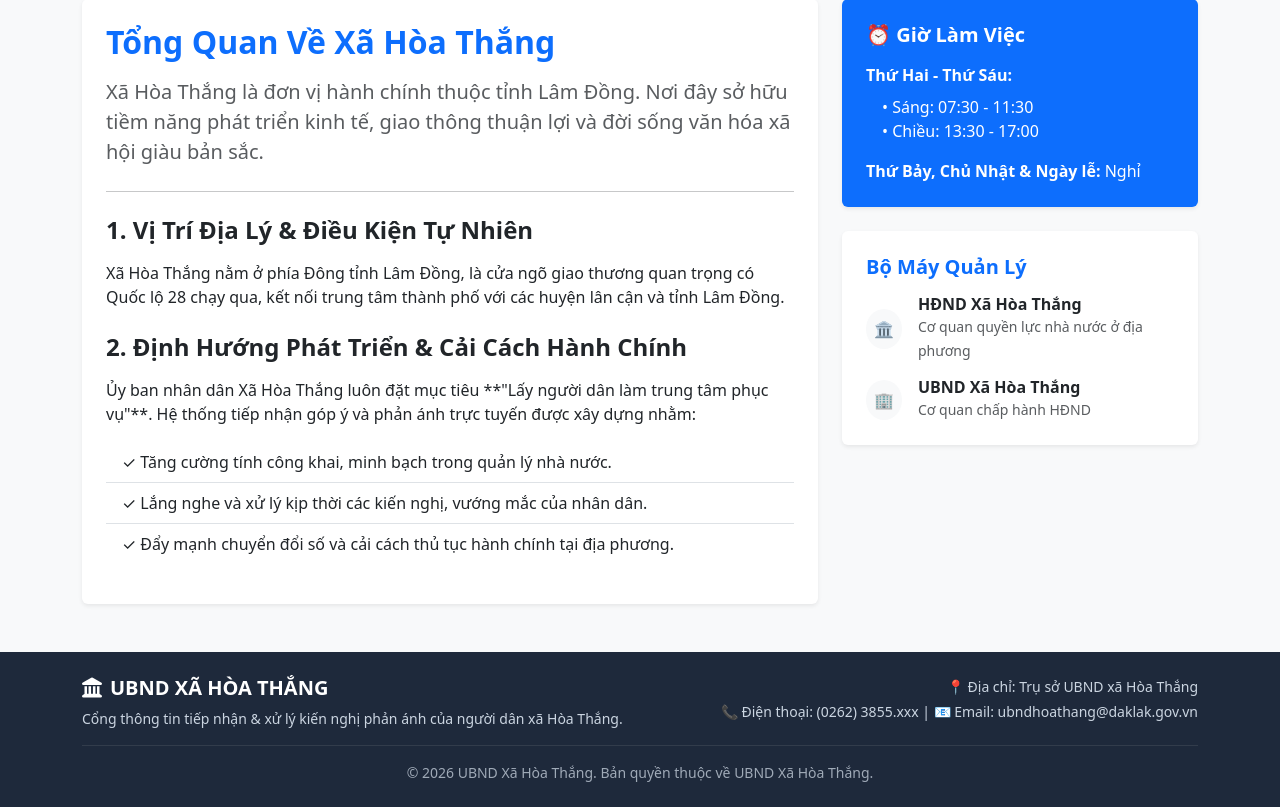
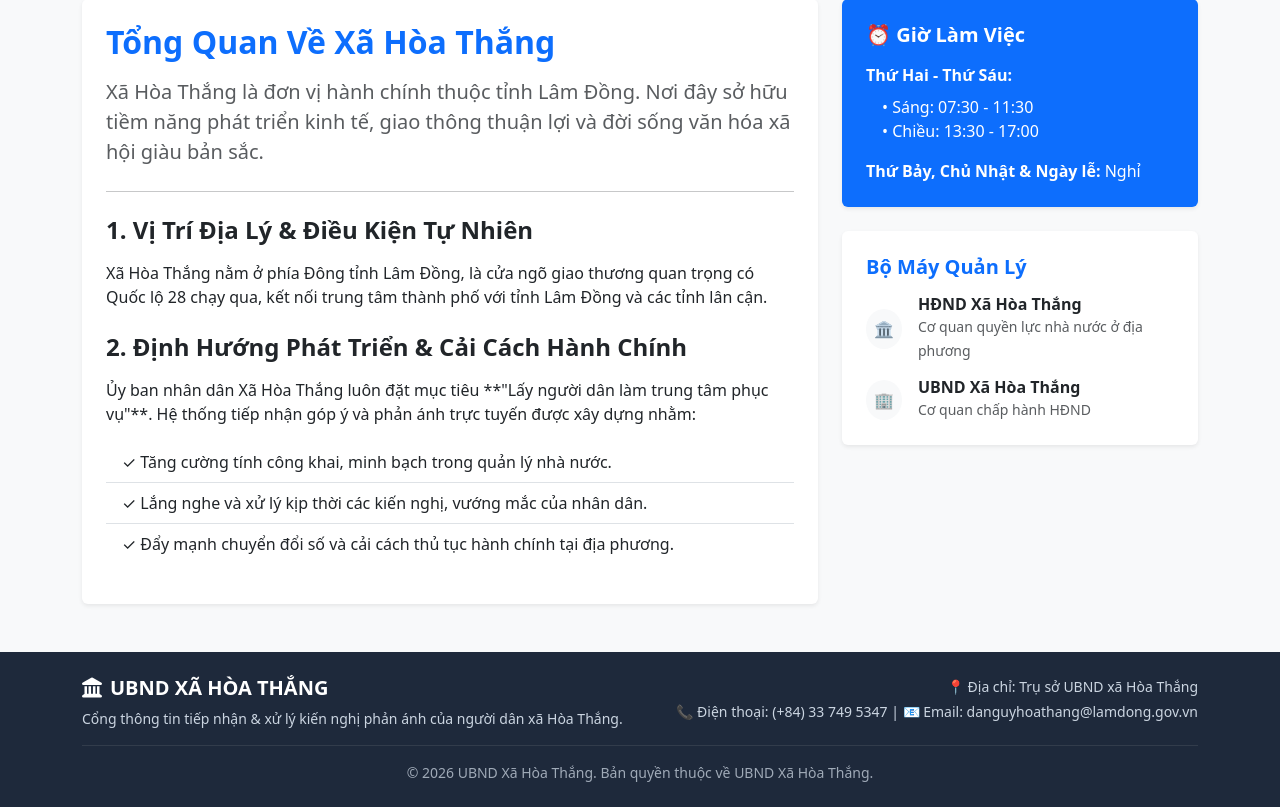
Before and after one commit to hau1401/quanlyphananh_xahoathang, a Flask app: page /about in a window 1280 px wide. Shown: the part 97-904 px from the top of the page. Run offline with Flask 3, Linux system fonts and the light colour scheme.

Commit message:
Hoàn thiện trọn vẹn giao diện và chức năng hệ thống

```diff
--- a/templates/about.html
+++ b/templates/about.html
@@ -16,7 +16,7 @@
 
                 <h4 class="text-dark fw-bold mb-3">1. Vị Trí Địa Lý & Điều Kiện Tự Nhiên</h4>
                 <p>
-                    Xã Hòa Thắng nằm ở phía Đông tỉnh Lâm Đồng, là cửa ngõ giao thương quan trọng có Quốc lộ 28 chạy qua, kết nối trung tâm thành phố với các huyện lân cận và tỉnh Lâm Đồng.
+                    Xã Hòa Thắng nằm ở phía Đông tỉnh Lâm Đồng, là cửa ngõ giao thương quan trọng có Quốc lộ 28 chạy qua, kết nối trung tâm thành phố với tỉnh Lâm Đồng và các tỉnh lân cận.
                 </p>
 
                 <h4 class="text-dark fw-bold mt-4 mb-3">2. Định Hướng Phát Triển & Cải Cách Hành Chính</h4>
--- a/templates/base.html
+++ b/templates/base.html
@@ -81,7 +81,7 @@
                 </div>
                 <div class="col-md-6 text-md-end">
                     <p class="small mb-1">📍 Địa chỉ: Trụ sở UBND xã Hòa Thắng</p>
-                    <p class="small mb-0">📞 Điện thoại: (0262) 3855.xxx | 📧 Email: ubndhoathang@daklak.gov.vn</p>
+                    <p class="small mb-0">📞 Điện thoại: (+84) 33 749 5347 | 📧 Email: danguyhoathang@lamdong.gov.vn</p>
                 </div>
             </div>
             <hr class="my-3 border-secondary">
--- a/templates/contact.html
+++ b/templates/contact.html
@@ -30,7 +30,7 @@
                     <div class="fs-4 text-primary me-3">✉️</div>
                     <div>
                         <h6 class="fw-bold mb-1">Email chính thức:</h6>
-                        <p class="text-muted mb-0">danguy.hoathang@lamdong.gov.vn</p>
+                        <p class="text-muted mb-0">danguyhoathang@lamdong.gov.vn</p>
                     </div>
                 </div>
 
```
